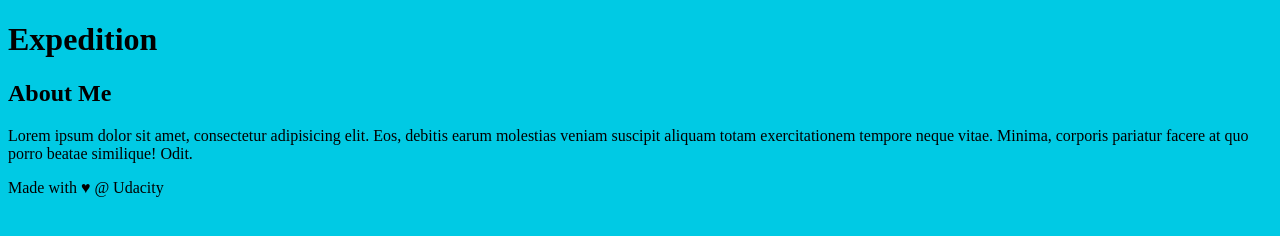
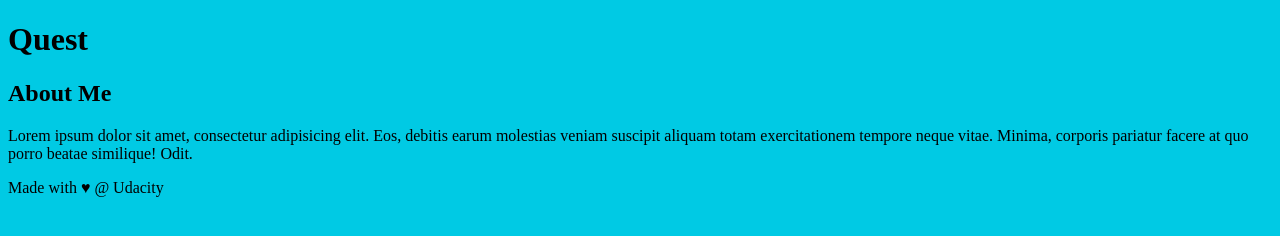
Before and after one commit to GreciaFuentesbz/GitHub-Course, a plain HTML site: page new-git-project/index.html in a window 1280 px wide. Drawn offline with Linux system fonts and the light colour scheme.

Commit message:
Cambio de titulo

```diff
--- a/new-git-project/index.html
+++ b/new-git-project/index.html
@@ -10,7 +10,7 @@
 <body>
 
     <header>
-        <h1>Expedition</h1>
+        <h1>Quest</h1>
     </header>
 
     <div class="container">
```
